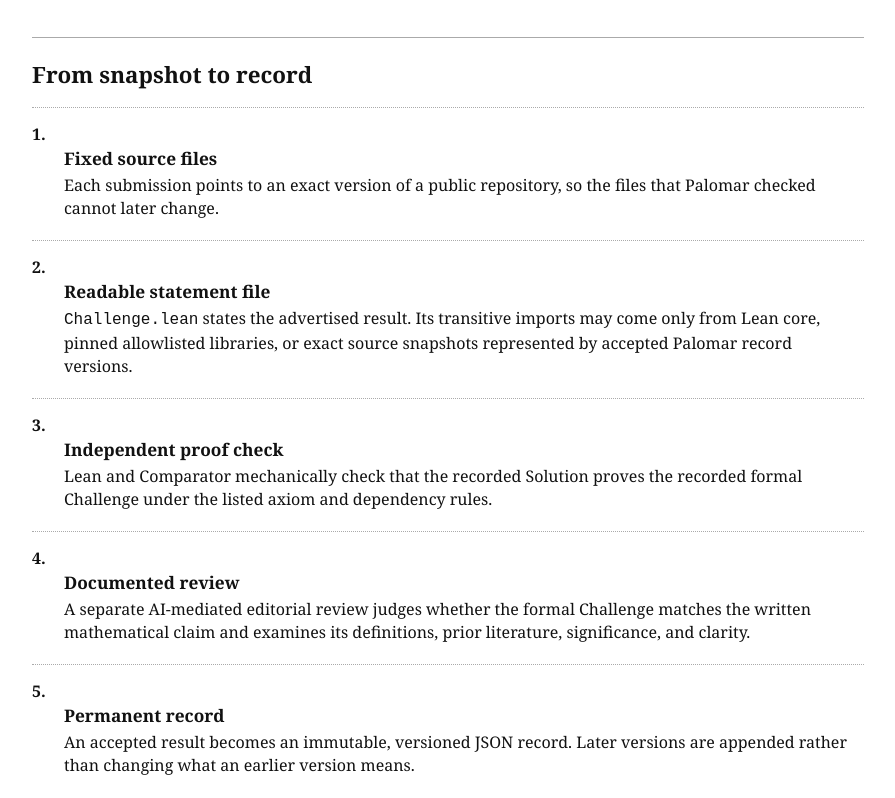
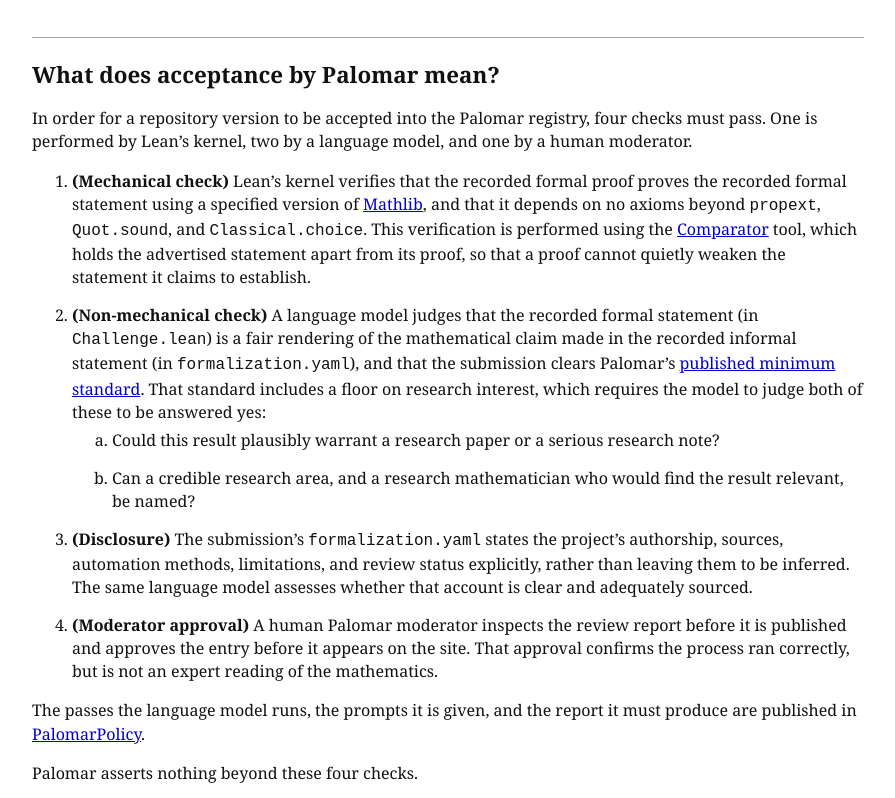
Before and after one commit to PalomarRegistry/PalomarWeb, a website: page about.html in a window 1280 px wide. Shown: the part 642-1440 px from the top of the page, without its empty margins (192-1087 px from the left). Drawn offline with Linux system fonts and the light colour scheme.

Commit message:
Remove generic About process panel

```diff
--- a/about.html
+++ b/about.html
@@ -50,32 +50,6 @@
           minimum standard more important. What Palomar checks, and what it does
           not, is set out below.
         </p>
-      </section>
-
-      <section class="process" aria-labelledby="process-heading">
-        <h2 id="process-heading">From snapshot to record</h2>
-        <ol>
-          <li>
-            <span>1.</span>
-            <div><h3>Fixed source files</h3><p>Each submission points to an exact version of a public repository, so the files that Palomar checked cannot later change.</p></div>
-          </li>
-          <li>
-            <span>2.</span>
-            <div><h3>Readable statement file</h3><p><code>Challenge.lean</code> states the advertised result. Its transitive imports may come only from Lean core, pinned allowlisted libraries, or exact source snapshots represented by accepted Palomar record versions.</p></div>
-          </li>
-          <li>
-            <span>3.</span>
-            <div><h3>Independent proof check</h3><p>Lean and Comparator mechanically check that the recorded Solution proves the recorded formal Challenge under the listed axiom and dependency rules.</p></div>
-          </li>
-          <li>
-            <span>4.</span>
-            <div><h3>Documented review</h3><p>A separate AI-mediated editorial review judges whether the formal Challenge matches the written mathematical claim and examines its definitions, prior literature, significance, and clarity.</p></div>
-          </li>
-          <li>
-            <span>5.</span>
-            <div><h3>Permanent record</h3><p>An accepted result becomes an immutable, versioned JSON record. Later versions are appended rather than changing what an earlier version means.</p></div>
-          </li>
-        </ol>
       </section>
 
       <section id="what-acceptance-means">
--- a/assets/style.css
+++ b/assets/style.css
@@ -434,37 +434,11 @@
   list-style-type: lower-alpha;
 }
 
-.process,
 .meaning-grid,
 .cta {
   margin-top: 2.5rem;
   padding-top: 1.5rem;
   border-top: 1px solid var(--line);
-}
-
-.process ol {
-  margin: 1rem 0 0;
-  padding: 0;
-  list-style: none;
-}
-
-.process li {
-  display: grid;
-  grid-template-columns: 2rem 1fr;
-  padding: .9rem 0;
-  border-top: 1px dotted var(--line);
-}
-
-.process li > span {
-  font-weight: bold;
-}
-
-.process h3 {
-  margin-bottom: .2rem;
-}
-
-.process p {
-  margin-bottom: 0;
 }
 
 .meaning-grid article + article {
```
